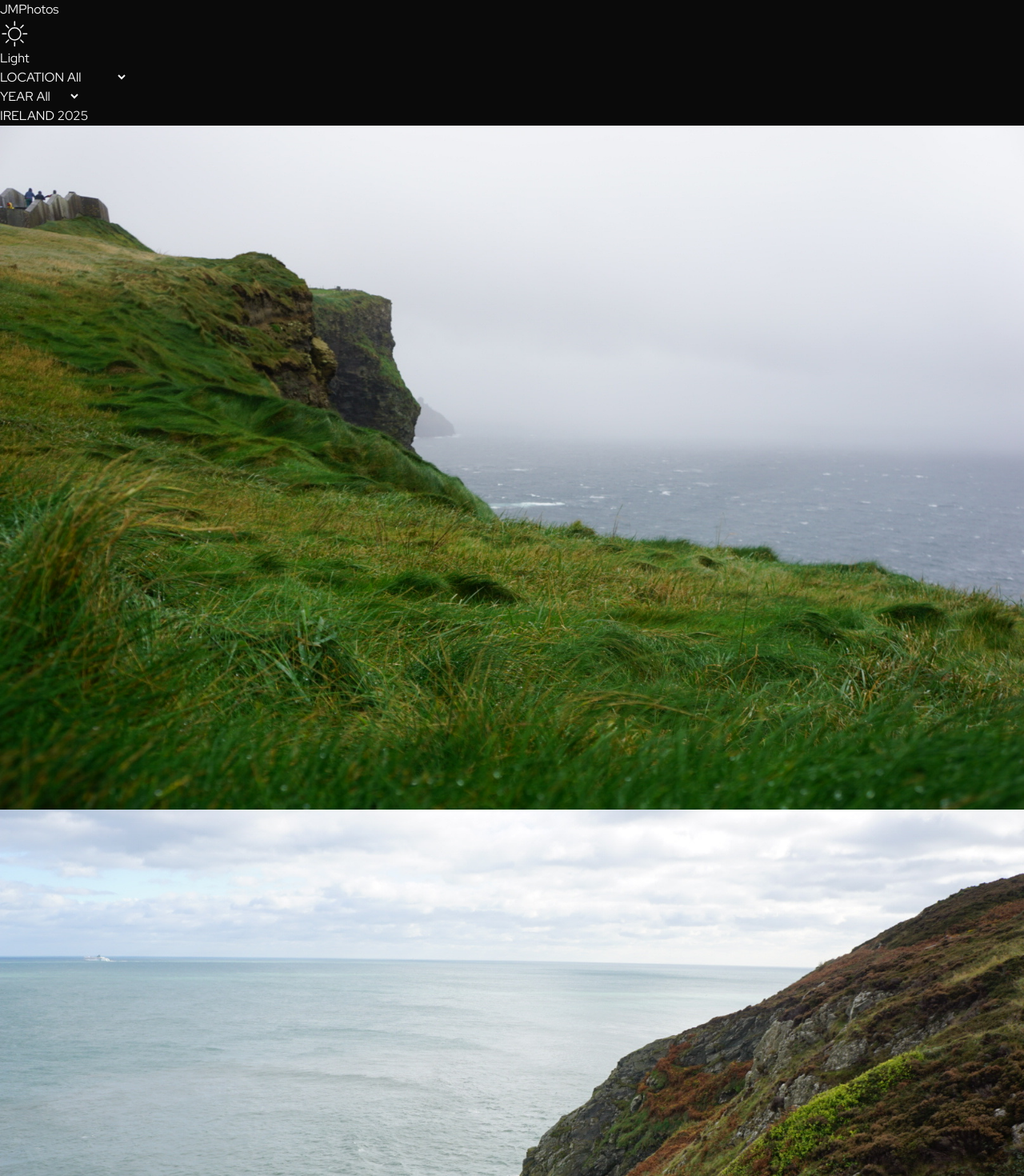
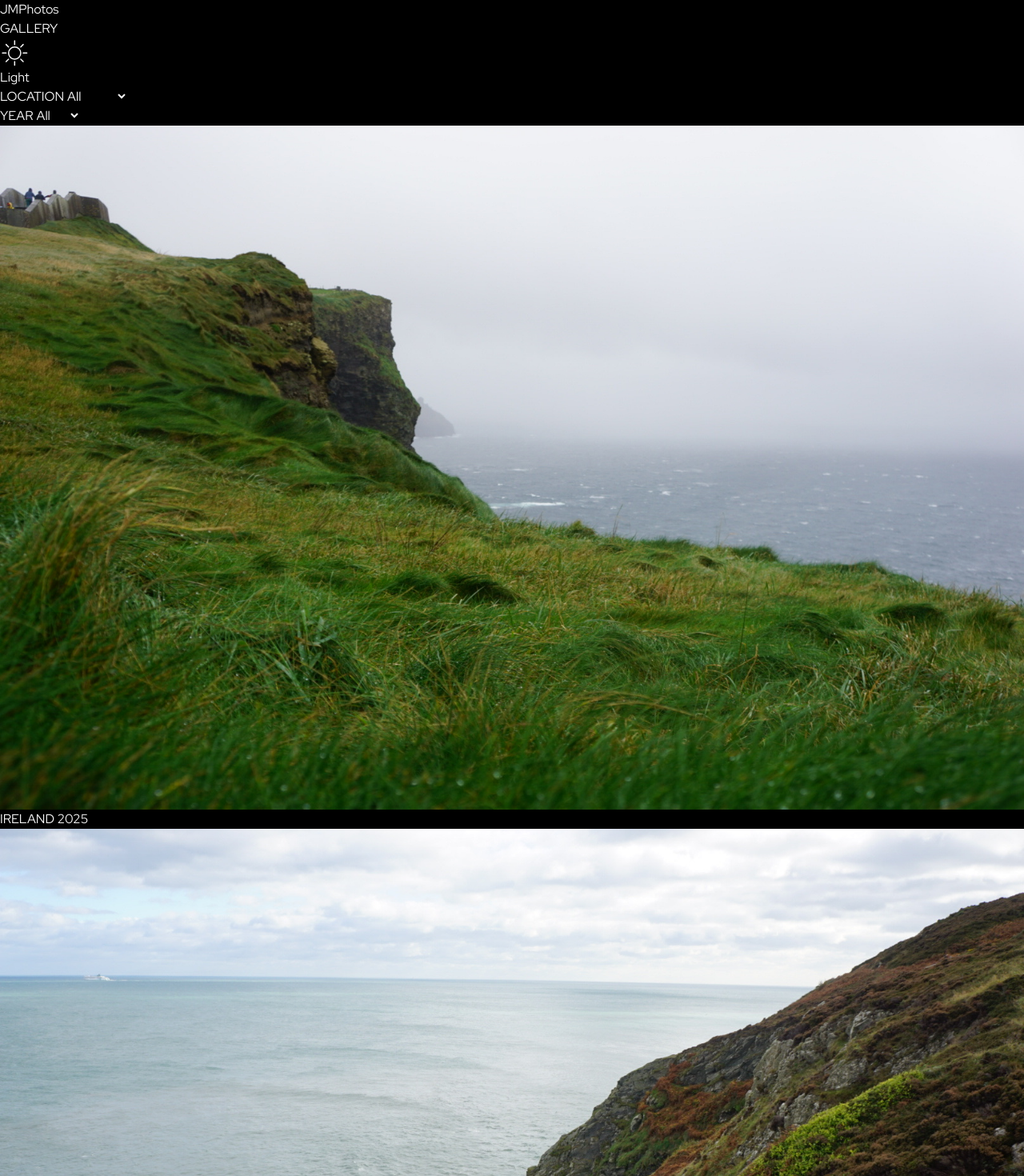
Before and after one commit to samanthacabrera/photofolio, a React (Vite) app: page /photofolio/gallery in a window 1280 px wide. Shown: the top 1470 px of the page at 80% size. Built offline with nearby package versions, Linux system fonts and the light colour scheme.

Commit message:
add overlay to gallery photos

```diff
--- a/src/About.jsx
+++ b/src/About.jsx
@@ -10,7 +10,6 @@ return (
     >
         <Header darkMode={darkMode} setDarkMode={setDarkMode} />
         <div id="about" className="flex flex-col items-center justify-center h-[90vh] max-w-xl mx-8 md:mx-auto">
-            {/* <h1 className="text-4xl md:text-8xl tracking-wider m-12 py-6">About</h1> */}
             <div className="text-justify tracking-wide normal-case space-y-6">
                 <p>Based in Utrecht, Netherlands. </p>
                 <p>This is my personal archive of places I’ve visited that felt worth holding onto.</p>
--- a/src/App.css
+++ b/src/App.css
@@ -22,6 +22,6 @@ select {
 html.dark body,
 html.dark header,
 html.dark select {
-  background-color: #0a0a0a;
+  background-color: #000;
   color: #f5f5f5;
 }
--- a/src/Featured.jsx
+++ b/src/Featured.jsx
@@ -14,7 +14,6 @@ function Featured({ darkMode, setDarkMode }) {
         initial={{ opacity: 0 }} animate={{ opacity: 1 }} exit={{ opacity: 0 }} transition={{ duration: 0.25 }}
         className="flex flex-col items-center min-h-screen max-w-5xl mx-4 md:mx-auto"
     >
-        <h1 className="text-4xl md:text-8xl tracking-wider m-12 px-4 py-4 md:py-8">Featured</h1>
         <div className="grid grid-cols-1 gap-24 p-6">
             {featuredPhotos.map((photo) => (
             <div
--- a/src/Gallery.jsx
+++ b/src/Gallery.jsx
@@ -90,10 +90,9 @@ function Gallery({ darkMode, setDarkMode }) {
     <motion.section
         id="gallery"
         initial={{ opacity: 0 }} animate={{ opacity: 1 }} exit={{ opacity: 0 }} transition={{ duration: 0.25 }}
-        className="flex flex-col items-center min-h-screen max-w-5xl mx-4 md:mx-auto">
-      {/* <h1 className="text-4xl md:text-8xl tracking-wider m-12 px-4 py-4 md:py-8">Gallery</h1> */}
+        className="flex flex-col items-center min-h-screen max-w-7xl mx-4 md:mx-auto">
       {/* Filters */}
-      <div className="self-start m-4 flex flex-col gap-6 md:gap-8 text-sm md:text-base">
+      <div className="self-start pt-12 m-4 flex flex-col gap-6 md:gap-8 text-sm md:text-base">
         <div className="flex items-center gap-3">
           <span className="uppercase tracking-widest">
             Location
@@ -129,43 +128,31 @@ function Gallery({ darkMode, setDarkMode }) {
       </div>
 
       {sortedGroups.map(({ location, year, photos }, index) => {
-        const alignLeft = index % 2 === 0;
-        const isSingle = photos.length === 1;
-
         return (
-          <div key={`${location}-${year}`} className="pt-12 p-6">
-            <div className={`w-full my-4 ${alignLeft ? "text-left" : "text-right"}`}>
-              <h2 className="text-2xl md:text-4xl whitespace-nowrap">
-                {location} {year}
-              </h2>
-            </div>
-
-            {isSingle ? (
-              <div className={`flex ${alignLeft ? "justify-start" : "justify-end"}`}>
-                <div className="w-fit">
-                  <img
-                    src={photos[0].src}
-                    alt={photos[0].desc}
-                    className="max-w-[47vw] max-h-[90vh] object-cover cursor-pointer"
-                    onClick={() => handleClick(photos[0].id)}
-                  />
-                </div>
-              </div>
-            ) : (
+          <div key={`${location}-${year}`} className="py-2">
             <div className="grid md:grid-cols-2 gap-4">
               {photos.map(({ id, src, desc }) => (
-                  <div key={id}>
+                <div
+                  key={id}
+                  className="relative group cursor-pointer overflow-hidden"
+                  onClick={() => handleClick(id)}
+                >
                   <img
                     src={src}
                     alt={desc}
-                      className="w-full max-h-[90vh] object-cover cursor-pointer hover:scale-[101%] hover:opacity-90 transition-all duration-300"
-                      onClick={() => handleClick(id)}
+                    className="w-full max-h-[90vh] object-cover transition-transform duration-300 group-hover:scale-105"
                   />
+                  <div
+                    className="absolute inset-0 bg-black/50 opacity-0 group-hover:opacity-100
+                              flex items-center justify-center text-white text-sm md:text-base
+                              font-semibold transition-opacity duration-300"
+                  >
+                    <span className="tracking-wide">{location} {year}</span>
+                  </div>
                 </div>
               ))}
               {photos.length % 2 !== 0 && <div />}
             </div>
-            )}
           </div>
         );
       })}
--- a/src/Header.jsx
+++ b/src/Header.jsx
@@ -8,24 +8,30 @@ export default function Header({ darkMode, setDarkMode }) {
   const menuRef = useRef(null);
 
   const pageTitles = {
+    "/photofolio/": "Gallery",
     "/photofolio/featured": "Featured",
-        "/photofolio/": "Gallery",
+    "/photofolio/gallery": "Gallery",
     "/photofolio/about": "About",
   };
 
   const currentTitle = pageTitles[location.pathname] || "";
 
+  const isHome = location.pathname === "/photofolio/";
+
   useEffect(() => {
+    if (!isHome) return setShowTitle(true);
+
     const handleScroll = () => {
       const isMobile = window.innerWidth < 768;
-        const scrollBreakpoint = isMobile ? 90 : 175;
+      const scrollBreakpoint = isMobile ? 90 : 550;
       setShowTitle(window.scrollY > scrollBreakpoint);
     };
 
     window.addEventListener("scroll", handleScroll);
     return () => window.removeEventListener("scroll", handleScroll);
-    }, []);
+  }, [isHome]);
 
+  // Click outside for menu
   useEffect(() => {
     const handleClickOutside = (e) => {
       if (menuRef.current && !menuRef.current.contains(e.target)) {
@@ -40,6 +46,7 @@ export default function Header({ darkMode, setDarkMode }) {
   return (
     <header className="sticky top-0 z-50 w-screen h-[8vh] bg-white flex items-center justify-center text-neutral-800 text-[10px] md:text-sm tracking-[0.2em] relative">
 
+      {(!isHome || showTitle) && (
         <div ref={menuRef} className="absolute left-4">
           <button
             onClick={() => setMenuOpen((prev) => !prev)}
@@ -69,6 +76,7 @@ export default function Header({ darkMode, setDarkMode }) {
             </div>
           )}
         </div>
+      )}
 
       {currentTitle && (
         <h2
@@ -87,6 +95,7 @@ export default function Header({ darkMode, setDarkMode }) {
         </h2>
       )}
 
+      {(!isHome || showTitle) && (
         <button
           onClick={() => setDarkMode(!darkMode)}
           className="absolute right-4 flex items-center space-x-1 hover:opacity-70 transition-opacity uppercase"
@@ -116,6 +125,7 @@ export default function Header({ darkMode, setDarkMode }) {
             </>
           )}
         </button>
+      )}
     </header>
   );
 }
--- a/src/Hero.jsx
+++ b/src/Hero.jsx
@@ -57,7 +57,7 @@ function Hero({ darkMode }) {
         className="absolute inset-0 flex flex-col items-center md:items-end text-center m-4"
       >
         <h1 className="text-6xl md:text-7xl text-neutral-700 tracking-wide leading-tight">
-          <span className="opacity-50">JM</span>
+          <span className="text-neutral-600 opacity-50">JM</span>
           Photos
         </h1>
 
```
Lines whose indentation alone changed are shown as unchanged.
